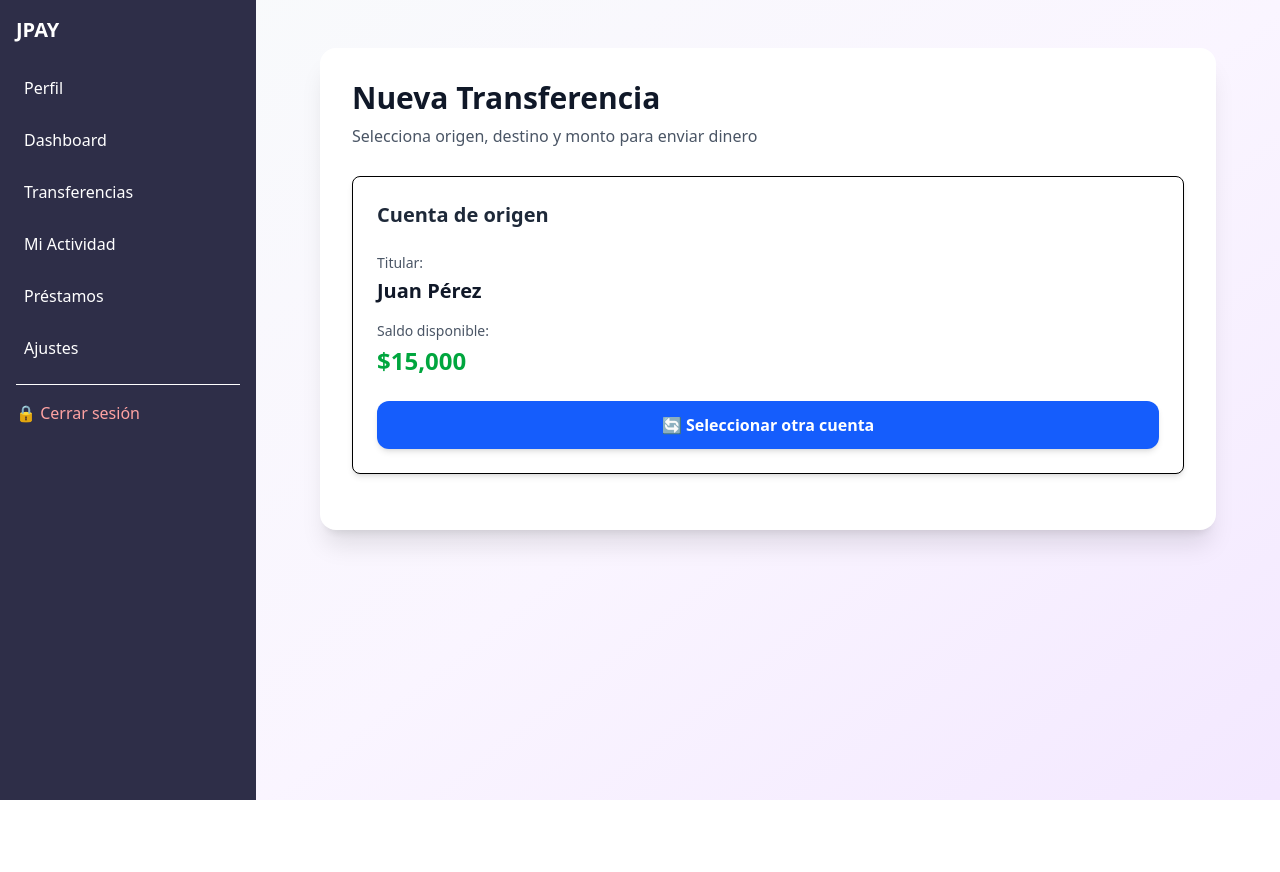
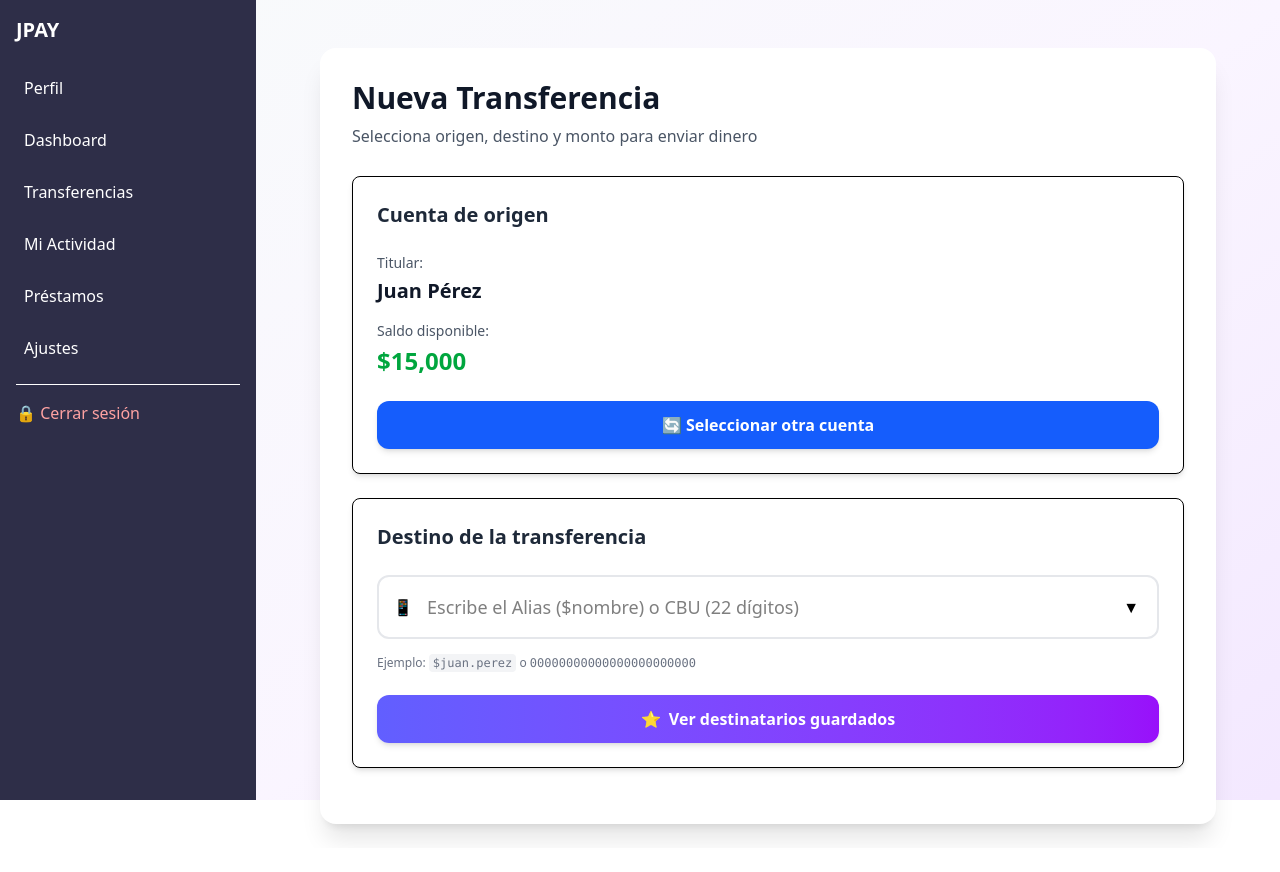
Before and after one commit to Bellcebu/JPay, a React app in the folder frontend/: page /transferencias in a window 1280 px wide. Before the commit the page ends 848 px from the top, so only its background shows below. Built offline with nearby package versions, Linux system fonts and the light colour scheme; the HTML template or start-up script is replaced by a standard one.

Commit message:
Inicio de Pagina de transferencias

```diff
--- /dev/null
+++ b/frontend/src/components/TransferAmountCard.Jsx
@@ -0,0 +1,19 @@
+import React, { useState } from 'react';
+
+export default function TransferAmountCard({ value, onChange }) {
+  return (
+    <div className="bg-white shadow-md rounded-lg p-6 border">
+      <h2 className="text-xl font-semibold mb-6 text-gray-800">Monto de la transferencia</h2>
+      <div>
+        <input
+          type="number"
+          placeholder="Ingresa el monto a transferir"
+          value={value}
+          onChange={(e) => onChange(e.target.value)}
+          className="w-full p-3 border border-gray-300 rounded-lg focus:outline-none focus:ring-2 focus:ring-blue-500"
+        />
+      </div>
+    </div>
+  );
+
+}
--- /dev/null
+++ b/frontend/src/components/TransferDestinationCard.jsx
@@ -0,0 +1,119 @@
+import React, { useState, useRef, useEffect } from 'react';
+
+export default function TransferDestinationCard({ value, onChange }) {
+  const [inputValue, setInputValue] = useState(value || '');
+  const [showDropdown, setShowDropdown] = useState(false);
+  const [isFocused, setIsFocused] = useState(false);
+  const inputRef = useRef(null);
+
+  // Últimos 5 destinatarios (simulado, luego de localStorage/API)
+  const ultimosDestinatarios = [
+    { alias: '$juan.perez.123', nombre: 'Juan Pérez' },
+    { alias: '$maria.gomez.bueno', nombre: 'María Gómez' },
+    { alias: '00000000000000000000000', nombre: 'Carlos López' },
+    { alias: '$tienda.oficial.abc', nombre: 'Tienda ABC' },
+    { alias: '$amigo.frecuente.xyz', nombre: 'Lucas Martínez' }
+  ];
+
+  // Filtrar destinatarios según lo que escribe el usuario
+  const filteredDestinatarios = ultimosDestinatarios.filter(dest =>
+    dest.alias.toLowerCase().includes(inputValue.toLowerCase()) ||
+    dest.nombre.toLowerCase().includes(inputValue.toLowerCase())
+  );
+
+  const handleSelectDestinatario = (alias) => {
+    setInputValue(alias);
+    onChange(alias);
+    setShowDropdown(false);
+  };
+
+  const handleInputChange = (e) => {
+    setInputValue(e.target.value);
+    onChange(e.target.value);
+  };
+
+  const toggleDropdown = () => {
+    setShowDropdown(!showDropdown);
+  };
+
+  // Cerrar dropdown al hacer click fuera
+  useEffect(() => {
+    const handleClickOutside = (event) => {
+      if (inputRef.current && !inputRef.current.contains(event.target)) {
+        setShowDropdown(false);
+      }
+    };
+    document.addEventListener('mousedown', handleClickOutside);
+    return () => document.removeEventListener('mousedown', handleClickOutside);
+  }, []);
+
+  return (
+    <div className="bg-white shadow-md rounded-lg p-6 mb-6 border">
+      <h2 className="text-xl font-semibold mb-6 text-gray-800">Destino de la transferencia</h2>
+
+      <div className="space-y-4 mb-6">
+        <div className="relative">
+          <input
+            ref={inputRef}
+            type="text"
+            placeholder="Escribe el Alias ($nombre) o CBU (22 dígitos)"
+            value={inputValue}
+            onChange={handleInputChange}
+            onFocus={() => setIsFocused(true)}
+            className="w-full p-4 pl-12 pr-12 border-2 border-gray-200 rounded-xl text-lg focus:ring-4 focus:ring-blue-100 focus:border-blue-500 transition-all duration-200"
+          />
+
+          {/* Icono dentro del input */}
+          <div className="absolute left-4 top-1/2 transform -translate-y-1/2 text-gray-400">
+            📱
+          </div>
+
+          {/* Botón desplegable */}
+          <button
+            onClick={toggleDropdown}
+            className="absolute right-3 top-1/2 transform -translate-y-1/2 p-2 hover:bg-gray-100 rounded-full transition-colors"
+          >
+            {showDropdown ? '▲' : '▼'}
+          </button>
+        </div>
+
+        {/* Dropdown de sugerencias */}
+        {(showDropdown || isFocused) && filteredDestinatarios.length > 0 && (
+          <div className="bg-gray-50 border border-gray-200 rounded-xl max-h-48 overflow-y-auto shadow-lg">
+            {filteredDestinatarios.map((dest, index) => (
+              <div
+                key={index}
+                onClick={() => handleSelectDestinatario(dest.alias)}
+                className="p-3 hover:bg-white cursor-pointer border-b border-gray-100 last:border-b-0 flex items-center space-x-3"
+              >
+                <div className="w-10 h-10 bg-blue-100 rounded-full flex items-center justify-center">
+                  <span className="text-blue-600 font-semibold text-sm">
+                    {dest.nombre.charAt(0)}
+                  </span>
+                </div>
+                <div>
+                  <p className="font-medium text-gray-900">{dest.nombre}</p>
+                  <p className="text-sm text-gray-500">{dest.alias}</p>
+                </div>
+              </div>
+            ))}
+          </div>
+        )}
+
+        {/* Ayuda */}
+        <p className="text-xs text-gray-500">
+          Ejemplo: <code className="bg-gray-100 px-1 py-0.5 rounded text-xs">$juan.perez</code> o <code>00000000000000000000000</code>
+        </p>
+      </div>
+
+      {/* Botón destinatarios guardados */}
+      <button className="w-full px-4 py-3 bg-gradient-to-r from-indigo-500 to-purple-600 text-white rounded-xl hover:from-indigo-600 hover:to-purple-700 transition-all duration-200 font-semibold shadow-md hover:shadow-lg flex items-center justify-center space-x-2">
+        <span>⭐</span>
+        <span>Ver destinatarios guardados</span>
+      </button>
+
+
+
+    </div>
+  );
+}
--- a/frontend/src/sections/TransferSection.jsx
+++ b/frontend/src/sections/TransferSection.jsx
@@ -1,5 +1,7 @@
 import { useState } from 'react';
 import TransferCardOrigin from '../components/TransferOriginCard';
+import TransferDestinationCard from '../components/TransferDestinationCard';
+
 
 const TransferSection = () => {
   // Estado para la cuenta origen seleccionada
@@ -55,6 +57,14 @@ const TransferSection = () => {
           Balance={cuentaOrigen.balance}
           onChangeCuenta={handleCambiarCuenta}
         />
+
+        {/* Destino de la transferencia */}
+        <TransferDestinationCard
+          destinatario={destinatario}
+          setDestinatario={setDestinatario}
+        />
+
+
       </section>
     </div>
   );
```
